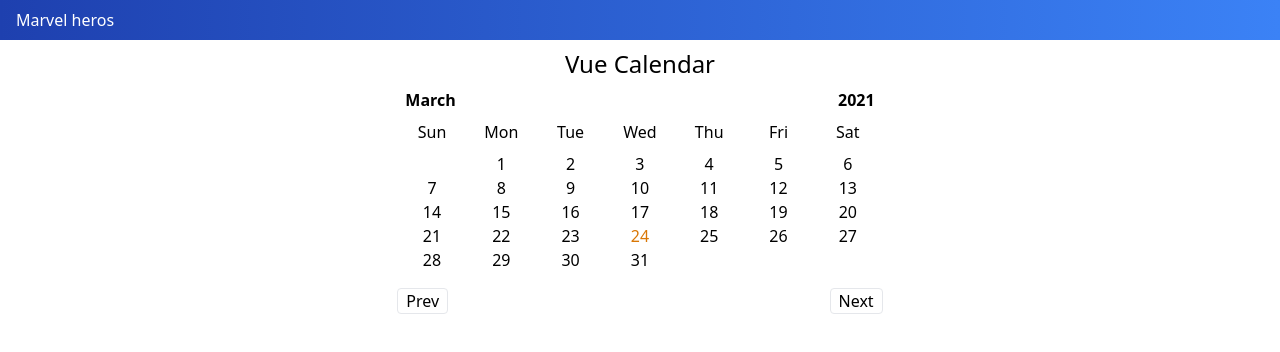
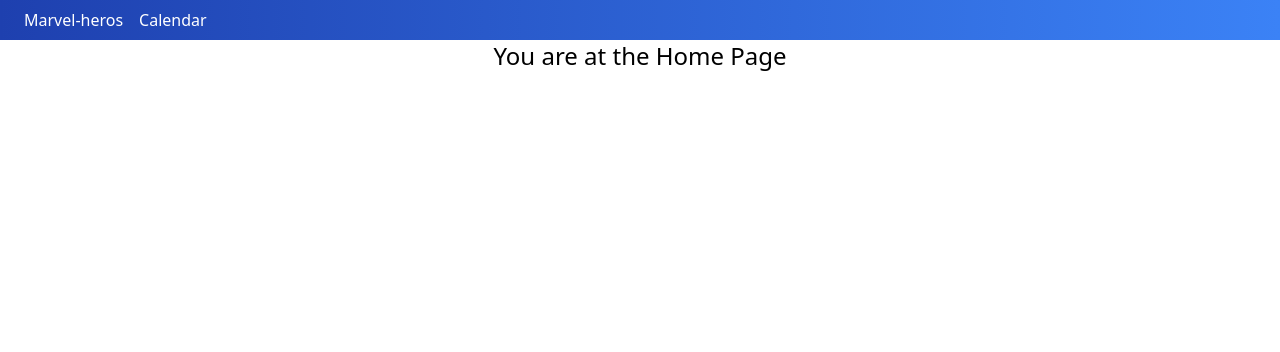
Before and after one commit to pmuzychenko/vue3-project, a Vue app: page / in a window 1280 px wide. Shown: the top 352 px of the page. Built offline with nearby package versions, Linux system fonts and the light colour scheme.

Commit message:
add routes to the project, add Home component

```diff
--- a/src/App.vue
+++ b/src/App.vue
@@ -1,14 +1,13 @@
 <template>
   <AppHeader />
   <div class="w-full flex">
-    <Calendar />
+    <router-view></router-view>
   </div>
 </template>
 
 <script>
 import AppHeader from "./components/AppHeader.vue";
-import Calendar from "./components/Calendar.vue";
 export default {
-  components: { AppHeader, Calendar },
+  components: { AppHeader },
 };
 </script>
--- a/src/components/AppHeader.vue
+++ b/src/components/AppHeader.vue
@@ -2,7 +2,8 @@
   <nav
     class="w-full text-white bg-gradient-to-r from-blue-800 to-blue-500 px-4 py-2"
   >
-    <a>Marvel heros</a>
+    <router-link to="/marvel-heros" class="mx-2">Marvel-heros</router-link>
+    <router-link to="/calendar" class="mx-2">Calendar</router-link>
   </nav>
 </template>
 
--- /dev/null
+++ b/src/components/Home.vue
@@ -0,0 +1,12 @@
+<template>
+  <div class="m-auto">
+    <h1 class="text-center text-2xl">You are at the Home Page</h1>
+  </div>
+</template>
+
+<script>
+export default {};
+</script>
+
+<style>
+</style>
--- a/src/main.js
+++ b/src/main.js
@@ -1,5 +1,7 @@
 import { createApp } from 'vue'
 import App from './App.vue'
 import './assets/tailwind.css'
+import router from './router'
 
-createApp(App).mount('#app')
+const app = createApp(App)
+app.use(router).mount('#app')
--- /dev/null
+++ b/src/router.js
@@ -0,0 +1,16 @@
+import { createRouter, createWebHistory } from "vue-router"
+import MarvelHeros from "./components/MarvelHeros.vue"
+import Calendar from "./components/Calendar.vue"
+import Home from "./components/Home.vue"
+
+const routes = [
+   { path: '/', component: Home },
+   { path: '/marvel-heros', component: MarvelHeros },
+   { path: '/calendar', component: Calendar },
+]
+const router = createRouter({
+   // 4. Provide the history implementation to use. We are using the hash history for simplicity here.
+   history: createWebHistory(),
+   routes, // short for `routes: routes`
+})
+export default router
```
